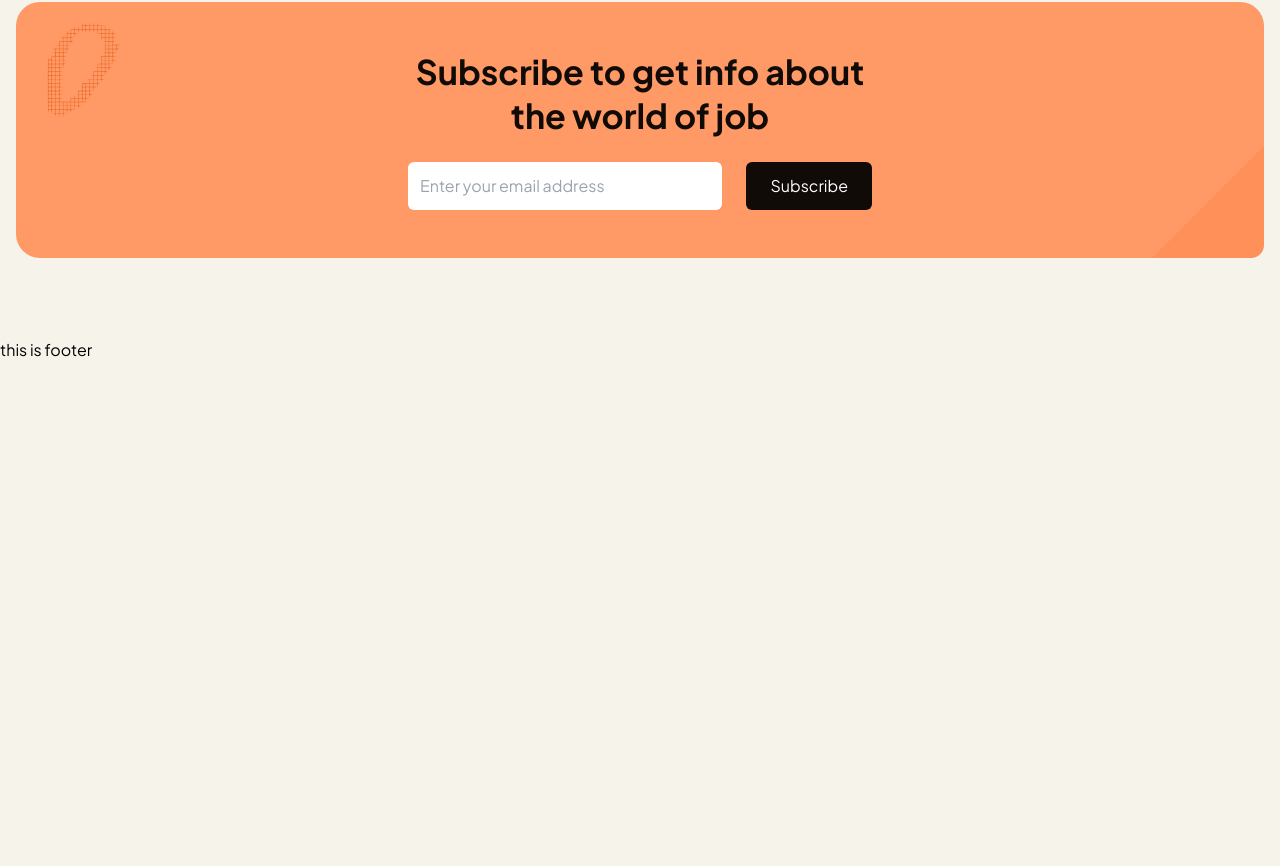
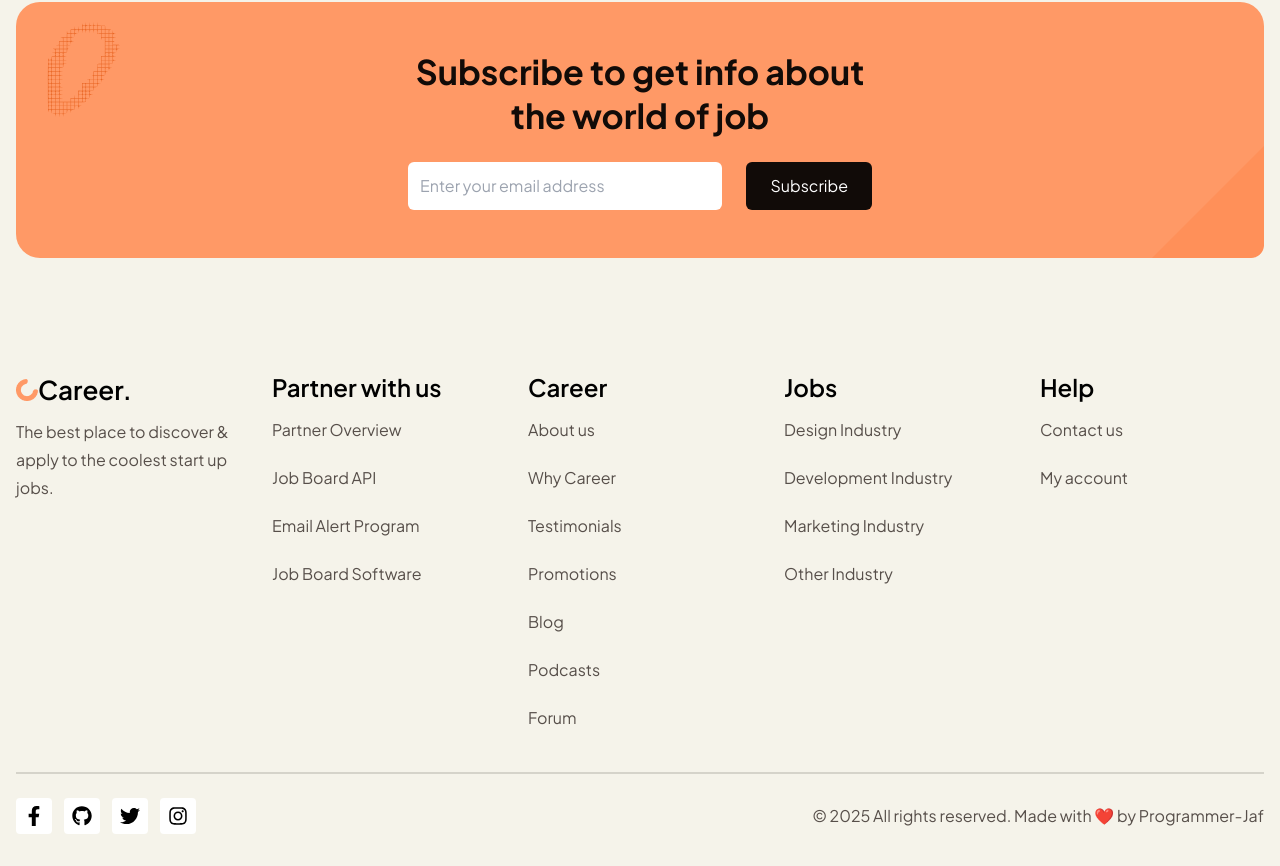
Before and after one commit to programmer-jaf/Career-frontend, a React (Vite) app: page / in a window 1280 px wide. Shown: the part 6382-7248 px from the top of the page. Before the commit the page ends 6744 px from the top, so only its background shows below. Built offline with nearby package versions, Linux system fonts and the light colour scheme.

Commit message:
add Footer section and add social icons and credit

```diff
--- a/src/components/Footer.jsx
+++ b/src/components/Footer.jsx
@@ -1,11 +1,173 @@
-import React from 'react'
+import React from "react";
+import { FaFacebookF, FaGithub, FaInstagram, FaTwitter } from "react-icons/fa";
+import { Link } from "react-router-dom";
+// TODO: move to constants file
+const footerGridData1 = [
+  {
+    id: 1,
+    title: "Partner Overview",
+  },
+  {
+    id: 1,
+    title: "Job Board API",
+  },
+  {
+    id: 1,
+    title: "Email Alert Program",
+  },
+  {
+    id: 1,
+    title: "Job Board Software",
+  },
+];
+
+// TODO: move to constants file
+const footerGridData2 = [
+  {
+    id: 1,
+    title: "About us",
+  },
+  {
+    id: 1,
+    title: "Why Career",
+  },
+  {
+    id: 1,
+    title: "Testimonials",
+  },
+  {
+    id: 1,
+    title: "Promotions",
+  },
+  {
+    id: 1,
+    title: "Blog",
+  },
+  {
+    id: 1,
+    title: "Podcasts",
+  },
+  {
+    id: 1,
+    title: "Forum",
+  },
+];
+
+// TODO: move to constants file
+const footerGridData3 = [
+  {
+    id: 1,
+    title: "Design Industry",
+  },
+  {
+    id: 1,
+    title: "Development Industry",
+  },
+  {
+    id: 1,
+    title: "Marketing Industry",
+  },
+  {
+    id: 1,
+    title: "Other Industry",
+  },
+];
+// TODO: move to constants file
+const footerGridData4 = [
+  {
+    id: 1,
+    title: "Contact us",
+  },
+  {
+    id: 1,
+    title: "My account",
+  },
+];
 
 const Footer = () => {
   return (
-    <div>
-      this is footer
+    <div className="container mx-auto max-w-7xl px-4 py-8">
+      <div className="grid grid-cols-1 md:grid-cols-4 lg:grid-cols-5 gap-8">
+        {/* part 01 */}
+        <div className="">
+          <div className="flex items-center mb-2 md:mb-2">
+            <img src="/Logo.png" alt="Career Logo" />
+            <p className="text-h4-r font-semibold">Career.</p>
+          </div>
+          <p className="text-p2 text-grey-primary">
+            The best place to discover & apply to the coolest start up jobs.
+          </p>
+        </div>
+        {/* part 02 */}
+        <div className="flex flex-col gap-1">
+          <h5 className="text-h5 font-semibold mb-2">Partner with us</h5>
+          {footerGridData1.map((item) => (
+            <div key={item.id} className="mb-4">
+              <ul className="">
+                <Link className="text-p2 text-grey-primary">{item.title}</Link>
+              </ul>
+            </div>
+          ))}
+        </div>
+
+        {/* part 03 */}
+        <div className="flex flex-col gap-1">
+          <h5 className="text-h5 font-semibold mb-2">Career</h5>
+          {footerGridData2.map((item) => (
+            <div key={item.id} className="mb-4">
+              <ul className="">
+                <Link className="text-p2 text-grey-primary">{item.title}</Link>
+              </ul>
+            </div>
+          ))}
+        </div>
+        {/* part 04 */}
+        <div className="flex flex-col gap-1">
+          <h5 className="text-h5 font-semibold mb-2">Jobs</h5>
+          {footerGridData3.map((item) => (
+            <div key={item.id} className="mb-4">
+              <ul className="">
+                <Link className="text-p2 text-grey-primary">{item.title}</Link>
+              </ul>
+            </div>
+          ))}
+        </div>
+        {/* part 05 */}
+        <div className="flex flex-col gap-1">
+          <h5 className="text-h5 font-semibold mb-2">Help</h5>
+          {footerGridData4.map((item) => (
+            <div key={item.id} className="mb-4">
+              <ul className="">
+                <Link className="text-p2 text-grey-primary">{item.title}</Link>
+              </ul>
+            </div>
+          ))}
+        </div>
+      </div>
+
+      {/* add horizontal line */}
+      <div className="h-0.5 w-full bg-grey-primary opacity-20 my-6"></div>
+
+      {/* add social icons */}
+      <div className="flex md:items-center justify-between flex-col md:flex-row gap-4">
+        <div className="flex items-center gap-3">
+          <FaFacebookF className="text-4xl bg-white p-2 hover:bg-orange-primary transition duration-300 cursor-pointer rounded" />
+          <div className="">
+            <Link to="https://www.github.com/programmer-jaf">
+            <FaGithub className="text-4xl bg-white p-2 hover:bg-orange-primary transition duration-300 cursor-pointer rounded" />
+            </Link>
+          </div>
+          <FaTwitter className="text-4xl bg-white p-2 hover:bg-orange-primary transition duration-300 cursor-pointer rounded" />
+          <FaInstagram className="text-4xl bg-white p-2 hover:bg-orange-primary transition duration-300 cursor-pointer rounded" />
+        </div>
+        {/* credit */}
+        <div className="text-p2 text-grey-primary text-center">
+          © {new Date().getFullYear()} All rights reserved. Made with ❤️ by{" "}
+          Programmer-Jaf
+        </div>
+      </div>
     </div>
-  )
-}
+  );
+};
 
-export default Footer
+export default Footer;
```
